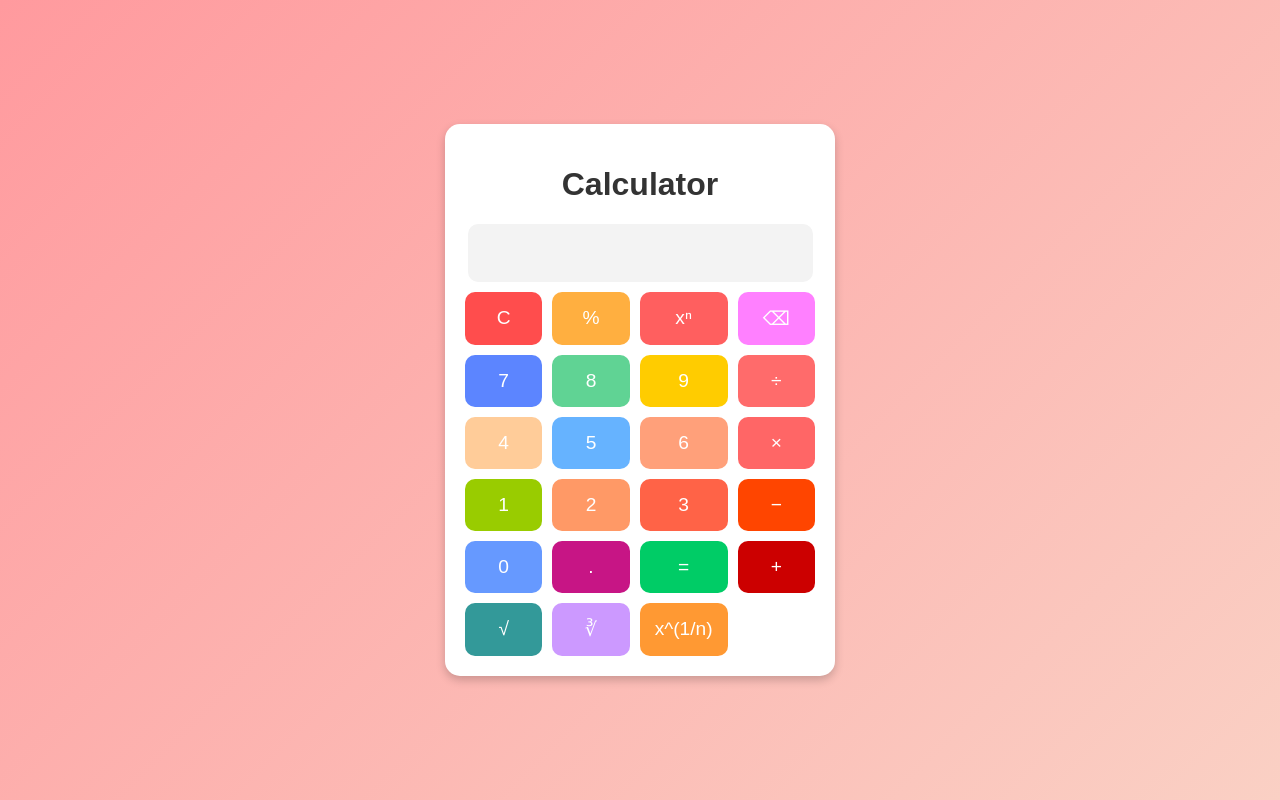
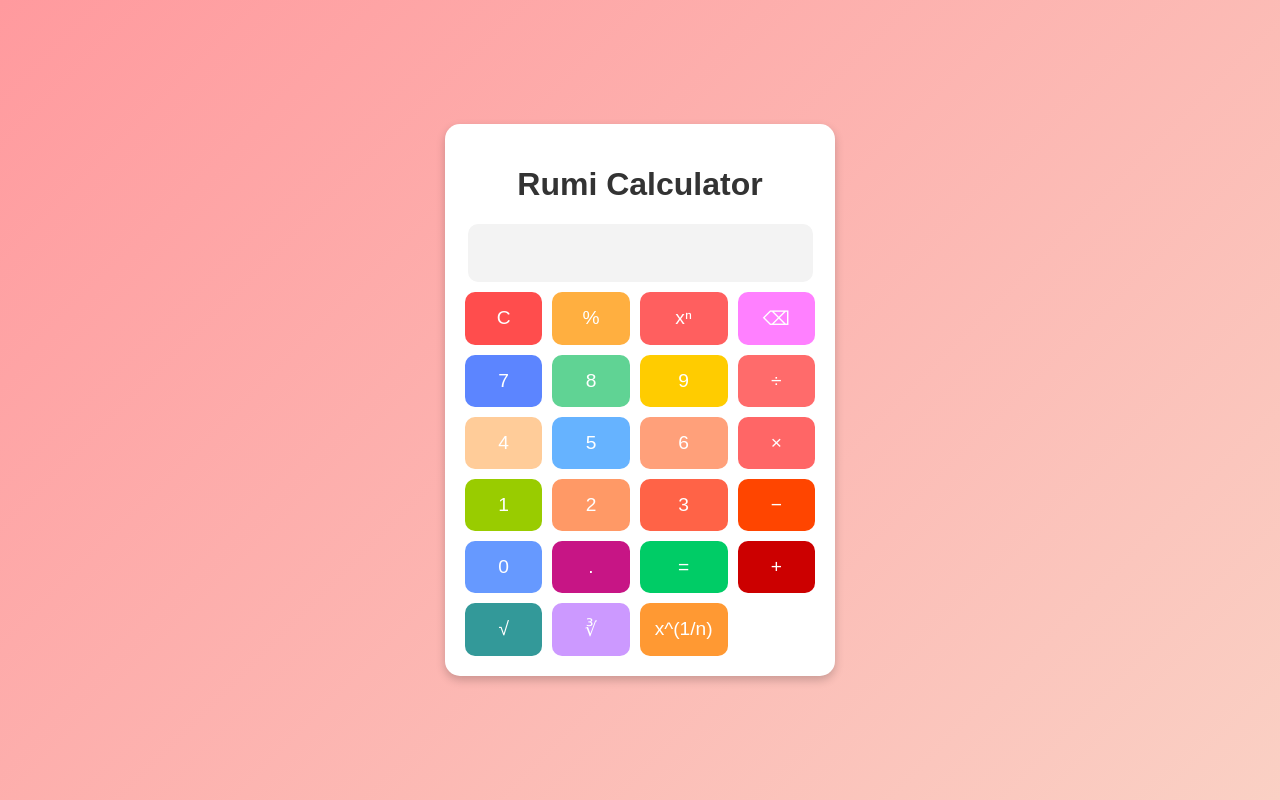
Before and after one commit to RKNITH/calculator-ui, a plain HTML site: page index.html in a window 1280 px wide. Drawn offline with Linux system fonts and the light colour scheme.

Commit message:
name changed

```diff
--- a/index.html
+++ b/index.html
@@ -10,7 +10,7 @@
 
 <body>
     <div class="calculator">
-        <h1>Calculator</h1>
+        <h1>Rumi Calculator</h1>
         <input type="text" id="display" disabled>
         <div class="buttons">
             <button onclick="clearDisplay()">C</button>
```
